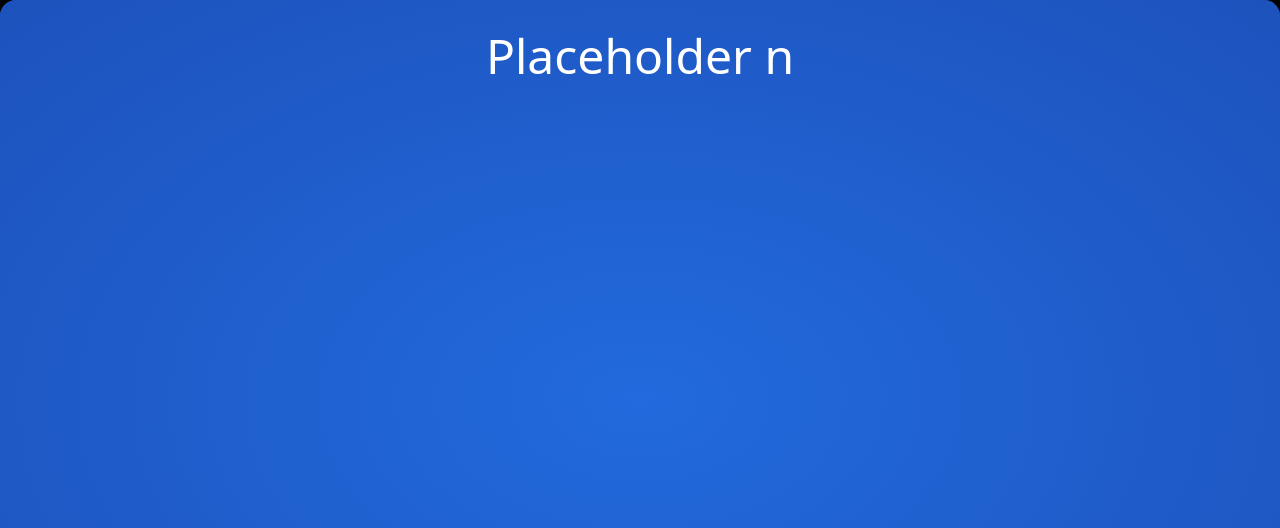
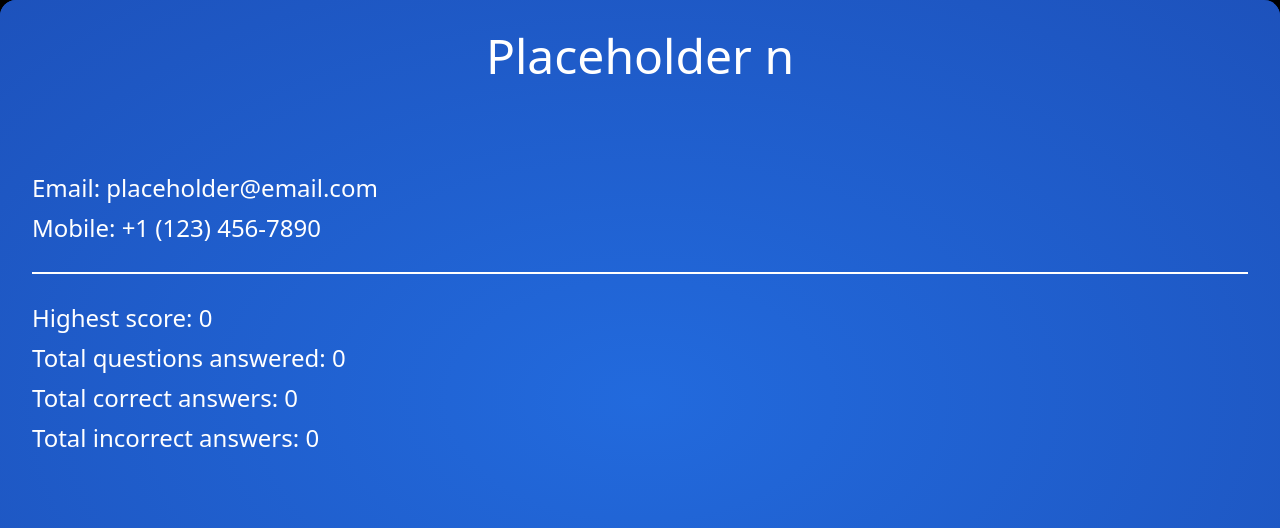
Before and after one commit to rangarajanpraneeth/eduquest, a website: page index.html in a window 1280 px wide. Both pictures are taken after a click on the element "Account". Shown: the top 528 px of the page. Drawn offline with Linux system fonts and the light colour scheme.

Commit message:
accounts page

```diff
--- a/index.html
+++ b/index.html
@@ -86,7 +86,7 @@
    <div class="quiz">
 
       <div class="quiz__container">
-         <div class="quiz__title">Placeholder</div>
+         <!-- <div class="quiz__title">Placeholder</div> -->
 
          <div class="quiz__question">
             placeholder question
@@ -106,9 +106,34 @@
    <div class="account">
       <div class="name__holder">
          <div class="account__name">Placeholder n</div>
+
+         <br><br><br><br>
       </div>
 
-      <div class="stats__holder"></div>
+      <div class="info__holder">
+         <span class="stat">Email: placeholder@email.com</span>
+         <br><br>
+         <span class="stat">Mobile: +1 (123) 456-7890</span>
+      </div>
+
+      <br><br>
+      <div class="break"></div>
+      <br><br>
+
+      <div class="stats__holder">
+         <span class="stat">Highest score: <span class="stat acc__points">0</span></span>
+         <br><br>
+         <span class="stat">Total questions answered: <span class="stat acc__qanswered">0</span></span>
+         <br><br>
+         <span class="stat">Total correct answers: <span class="stat acc__qright">0</span></span>
+         <br><br>
+         <span class="stat">Total incorrect answers: <span class="stat acc__qwrong">0</span></span>
+         <!-- <span class="stat"><span class="stat"></span></span>
+         <span class="stat"><span class="stat"></span></span>
+         <span class="stat"><span class="stat"></span></span>
+         <span class="stat"><span class="stat"></span></span>
+         <span class="stat"><span class="stat"></span></span> -->
+      </div>
    </div>
 
    <div class="navbar">
--- a/script.js
+++ b/script.js
@@ -1,6 +1,7 @@
 let currentSubject = null;
 let currentQuestionIndex = 0;
 let totalScore = 0;
+let questionsAnswered = 0;
 let selectedAnswer = null; // Track selected answer
 let selectedButton = null; // Track the selected button
 
@@ -45,6 +46,11 @@ const subjects = {
    }
 };
 
+let totalRight = 0;
+let totalWrong = 0;
+
+let highestScore = 0;
+
 function startQuiz(subject) {
    currentSubject = subject;
    currentQuestionIndex = 0;
@@ -65,7 +71,7 @@ function showQuestion() {
    const subjectData = subjects[currentSubject];
    const question = subjectData.quiz[currentQuestionIndex];
 
-   document.querySelector(".quiz__title").textContent = `${currentSubject.charAt(0).toUpperCase() + currentSubject.slice(1)} Quiz`;
+   // document.querySelector(".quiz__title").textContent = `${currentSubject.charAt(0).toUpperCase() + currentSubject.slice(1)} Quiz`;
    const questionContainer = document.querySelector(".quiz__question");
    questionContainer.innerHTML = ""; // Clear previous question
 
@@ -118,9 +124,17 @@ function handleNext() {
 
    if (selectedAnswer) {
       totalScore += 20;
+      totalRight++;
    } else if (totalScore > 0) {
       totalScore -= 10; // Deduct points only if totalScore is greater than 0
+
+      totalWrong++;
    }
+   questionsAnswered++;
+
+
+
+   if (totalScore > highestScore) highestScore += 20;
 
    updateProgress();
 
@@ -165,6 +179,15 @@ const resetScore = () => {
 
 
 function showAccount() {
+   document.querySelector('.acc__points').innerHTML = highestScore;
+   document.querySelector('.acc__qanswered').innerHTML = questionsAnswered;
+   document.querySelector('.acc__qright').innerHTML = totalRight;
+   document.querySelector('.acc__qwrong').innerHTML = totalWrong;
+   // document.querySelector('.').innerHTML = ;
+   // document.querySelector('.').innerHTML = ;
+   // document.querySelector('.').innerHTML = ;
+   // document.querySelector('.').innerHTML = ;
+
    document.querySelector('.account').style.display = 'block';
 }
 
--- a/styles.css
+++ b/styles.css
@@ -118,7 +118,7 @@ body {
 .quiz__container {
    position: relative;
 
-   top: 55%;
+   top: 45%;
    transform: translateY(-50%);
    display: flex;
    flex-direction: column;
@@ -273,6 +273,11 @@ body {
    padding: 2rem;
 }
 
+.quiz__image {
+   width: 15rem;
+   height: 15rem;
+}
+
 .name__holder {
    text-align: center;
    margin-bottom: 2rem;
@@ -281,3 +286,12 @@ body {
 .account__name {
    font-size: 3rem;
 }
+
+.stat {
+   font-size: 1.5rem;
+}
+
+.break {
+   width: 100%;
+   border: 1px solid white;
+}
```
